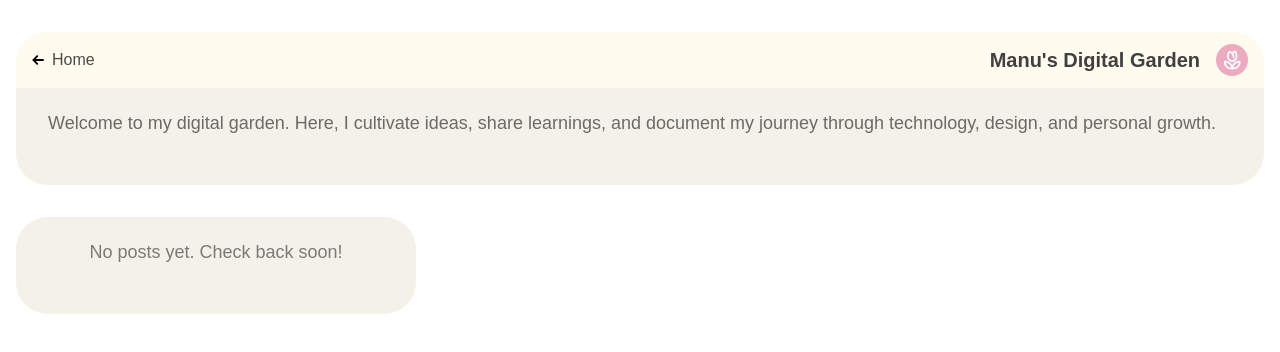
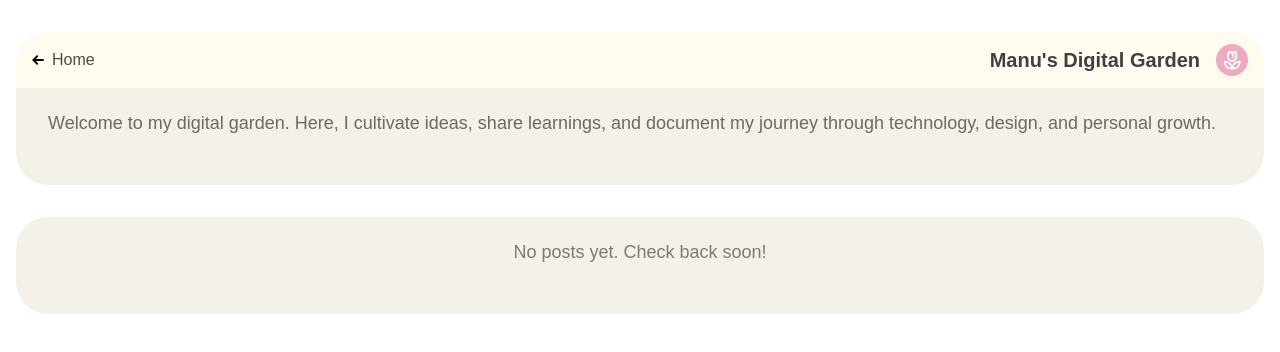
Before and after one commit to lmaos-code/personal-website, a SvelteKit app: page /garden in a window 1280 px wide. Shown: the top 352 px of the page. Built offline with nearby package versions, Linux system fonts and the light colour scheme.

Commit message:
fix: full col-span

```diff
--- a/src/routes/garden/+page.svelte
+++ b/src/routes/garden/+page.svelte
@@ -39,7 +39,7 @@
 
 			{#if posts.length === 0}
 				<div
-					class="bg-[var(--color-primary-container)] rounded-4xl p-6 pt-1.5 md:p-8 md:pt-1.5 w-fullcol-span-full"
+					class="bg-[var(--color-primary-container)] rounded-4xl p-6 pt-1.5 md:p-8 md:pt-1.5 col-span-full"
 				>
 					<p class="text-lg opacity-70 text-center">No posts yet. Check back soon!</p>
 				</div>
```
